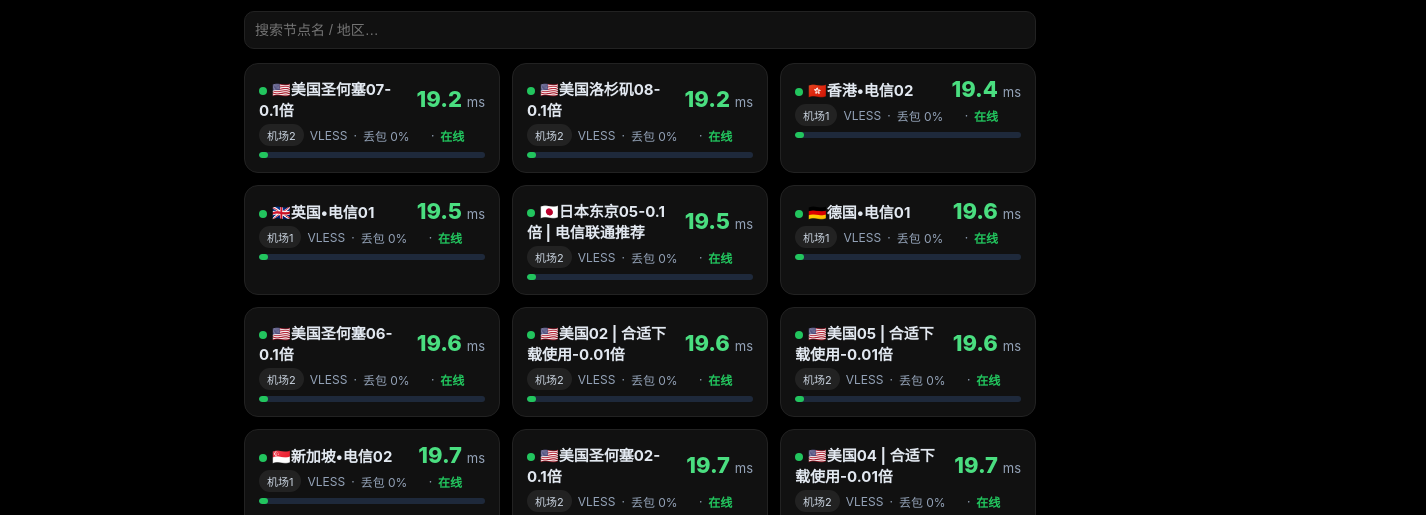
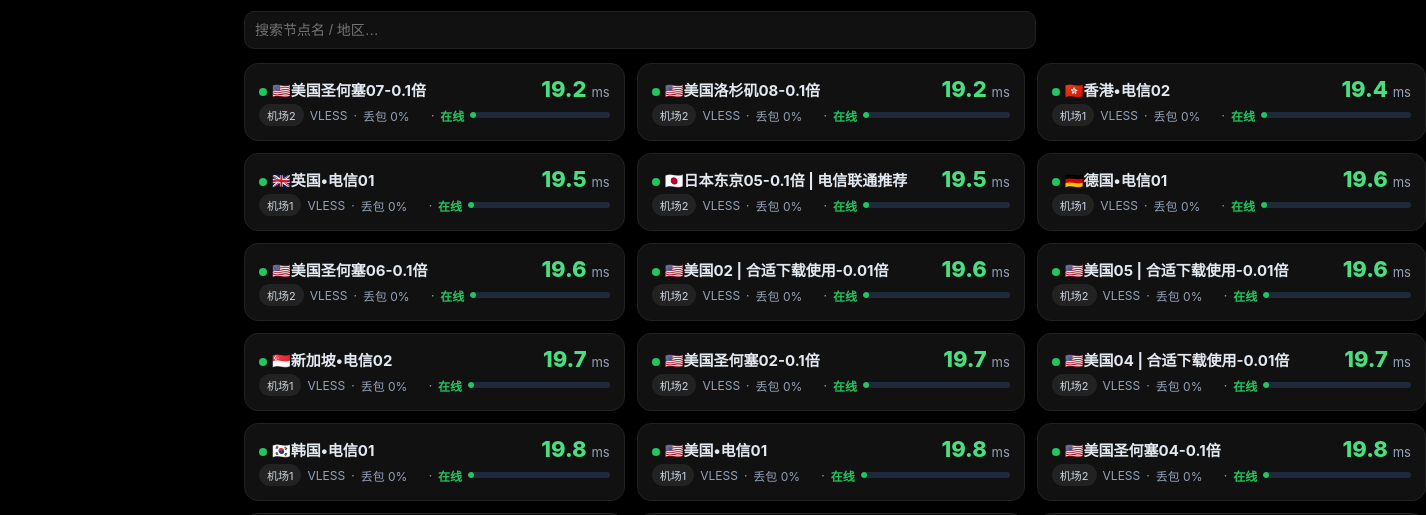
Before and after one commit to iewcxcx/node-dashboard, a plain HTML site: page index.html in a window 1280 px wide. Shown: the part 242-757 px from the top of the page, 1426 px wide, since content can reach past the window. Drawn offline with Linux system fonts and the light colour scheme.

Commit message:
Add files via upload

```diff
--- a/index.html
+++ b/index.html
@@ -25,12 +25,13 @@
   input{flex:1;min-width:160px}
   .grid{display:grid;grid-template-columns:repeat(3,1fr);gap:12px}
   @media (max-width:900px){.grid{grid-template-columns:repeat(2,1fr)}}
+  @media (min-width:701px){.name{white-space:nowrap;overflow:hidden;text-overflow:ellipsis}}
   @media (max-width:700px){.grid{grid-template-columns:1fr}.stats{grid-template-columns:repeat(4,1fr);gap:6px}.stat{padding:8px 6px}.stat b{font-size:18px}.stat span{font-size:11px}.upd-note{display:block}.head-row{flex-direction:row;align-items:center;justify-content:space-between;flex-wrap:nowrap}.theme{order:0;align-self:auto;margin-top:0}.theme label{display:none}h1{font-size:20px}.theme-btn{min-width:104px}.controls{flex-direction:column}.controls input{flex:none;width:100%;min-width:0}.controls select{flex:none;width:100%;min-width:0}.filters select{font-size:13px;padding:10px 6px}.meta{flex-wrap:nowrap}.meta span{white-space:nowrap}}
   .card{background:#111c33;border:1px solid #1e293b;border-radius:14px;padding:14px}
   .card.off{opacity:.65}
   .top{display:flex;justify-content:space-between;gap:10px;align-items:center}
   .top>div:first-child{flex:1;min-width:0}
-  .name{font-weight:700;font-size:15px}
+  .name{font-weight:700;font-size:15px;white-space:nowrap;overflow:hidden;text-overflow:ellipsis}
   .meta{color:#94a3b8;font-size:12px;margin-top:4px;display:flex;align-items:center;gap:6px;flex-wrap:wrap}
   .st-on{color:#22c55e;font-weight:600}
   .st-mid{color:#eab308;font-weight:600}
@@ -91,16 +92,7 @@
   body.black .theme button{background:#111111;border-color:#333333}
   body.black .bar{background:#222222}
   body.black .pill{background:#222222}
-  .card{cursor:pointer}
-  .detail{display:none;margin-top:12px;grid-template-columns:1fr 1fr;gap:10px}
-  .detail.open{display:grid}
-  .dbox{background:#f1f5f9;color:#0f172a;border-radius:12px;padding:12px}
-  .dbox h3{margin:0 0 8px;font-size:14px;color:#334155}
-  .drow{display:flex;justify-content:space-between;align-items:center;font-size:13px;padding:3px 0}
-  .drow .k{color:#334155}
-  .drow .v{font-weight:700}
-  .segs{display:flex;gap:2px;margin:2px 0 6px}
-  .segs i{flex:1;height:6px;border-radius:2px;background:#e2e8f0}
+  .card{cursor:default}
   .hint{font-size:12px;color:#94a3b8;margin-top:10px}
 </style>
 </head>
@@ -157,7 +149,7 @@
   </div>
 
   <div class="grid" id="list"></div>
-  <p class="sub" style="margin-top:14px">每小时自动测一次 · 只确认节点是否在线 · 仅供参考</p>
+  <p class="sub" style="margin-top:14px;text-align:center">每小时自动测一次 · 只确认节点是否在线 · 仅供参考</p>
 </div>
 <script>
 let data={nodes:[]};
@@ -208,30 +200,6 @@ function barColor(ms,online){
   if(!online) return '#475569';
   if(ms<200) return '#22c55e'; if(ms<400) return '#eab308'; return '#ef4444';
 }
-function segs(filled,color){
-  let s='';
-  for(let i=0;i<20;i++) s+=`<i style="${i<filled?`background:${color}`:''}"></i>`;
-  return `<div class="segs">${s}</div>`;
-}
-function detailHtml(n){
-  const c=cls(n.latency_ms,n.online);
-  const latColor=n.online?(n.latency_ms<200?'#16a34a':n.latency_ms<400?'#ca8a04':'#dc2626'):'#94a3b8';
-  const latFill=n.online?Math.min(20,Math.max(1,Math.round((n.latency_ms||0)/500*20))):20;
-  const lossFill=Math.round((n.loss||0)/100*20);
-  const lossColor=n.loss===0?'#16a34a':n.loss<50?'#ca8a04':'#dc2626';
-  return `<div class="detail">
-    <div class="dbox"><h3>延迟</h3>
-      <div class="drow"><span class="k">🔴 TCP</span><span class="v" style="color:${latColor}">${n.online?n.latency_ms+' ms':'超时'}</span></div>${segs(latFill,latColor)}
-      <div class="drow"><span class="k">🟢 ICMP</span><span class="v" style="color:#64748b">未测</span></div>${segs(0,'#94a3b8')}
-      <div class="drow"><span class="k">🔵 HTTP</span><span class="v" style="color:#64748b">不适用</span></div>${segs(0,'#94a3b8')}
-    </div>
-    <div class="dbox"><h3>丢包</h3>
-      <div class="drow"><span class="k">🔴 TCP</span><span class="v" style="color:${lossColor}">${esc(n.loss)}%</span></div>${segs(lossFill,lossColor)}
-      <div class="drow"><span class="k">🟢 ICMP</span><span class="v" style="color:#64748b">未测</span></div>${segs(0,'#94a3b8')}
-      <div class="drow"><span class="k">🔵 HTTP</span><span class="v" style="color:#64748b">不适用</span></div>${segs(0,'#94a3b8')}
-    </div>
-  </div>`;
-}
 function render(){
   const q=document.getElementById('q').value.toLowerCase();
   const only=curOnly;
@@ -246,11 +214,10 @@ function nameKey(n){return n.replace(/^[\u{1F1E6}-\u{1F1FF}]+/u,'').trim();}
   document.getElementById('list').innerHTML=list.length?list.map(n=>{
     const c=cls(n.latency_ms,n.online);
     const pct=n.online?Math.min(100,Math.max(4,(n.latency_ms||0)/500*100)):0;
-    return `<div class="card${n.online?'':' off'}" onclick="this.querySelector('.detail').classList.toggle('open')">
+    return `<div class="card${n.online?'':' off'}">
       <div class="top"><div class="name"><span class="dot" style="background:${barColor(n.latency_ms,n.online)}"></span>${esc(n.name)}</div>
       <div class="lat ${c}">${n.online?n.latency_ms+' <small>ms</small>':'离线'}</div></div>
       <div class="meta"><span class="pill">${esc(n.source)}</span> <span class="proto">${esc(n.proto.toUpperCase())}</span> · <span class="loss">丢包 ${esc(n.loss)}%</span> · <span class="${!n.online?'st-off':n.latency_ms<200?'st-on':n.latency_ms<400?'st-mid':'st-bad'}">${n.online?'在线':'离线'}</span> <span class="bar-inline"><i style="width:${pct}%;background:${barColor(n.latency_ms,n.online)}"></i></span></div>
-      ${detailHtml(n)}
     </div>`;
   }).join(''):'<div class="empty">没有匹配的节点，先等第一次探测跑完。</div>';
 }
```
